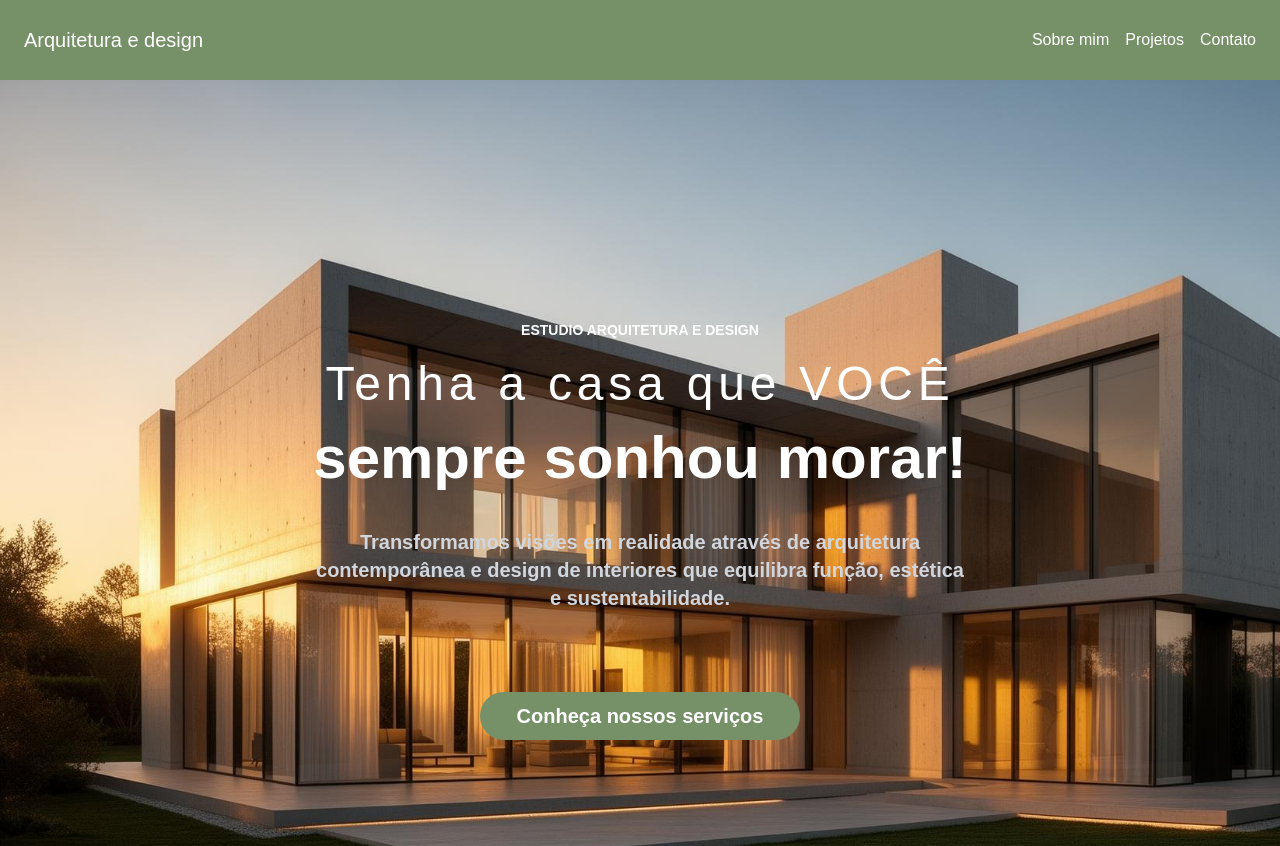
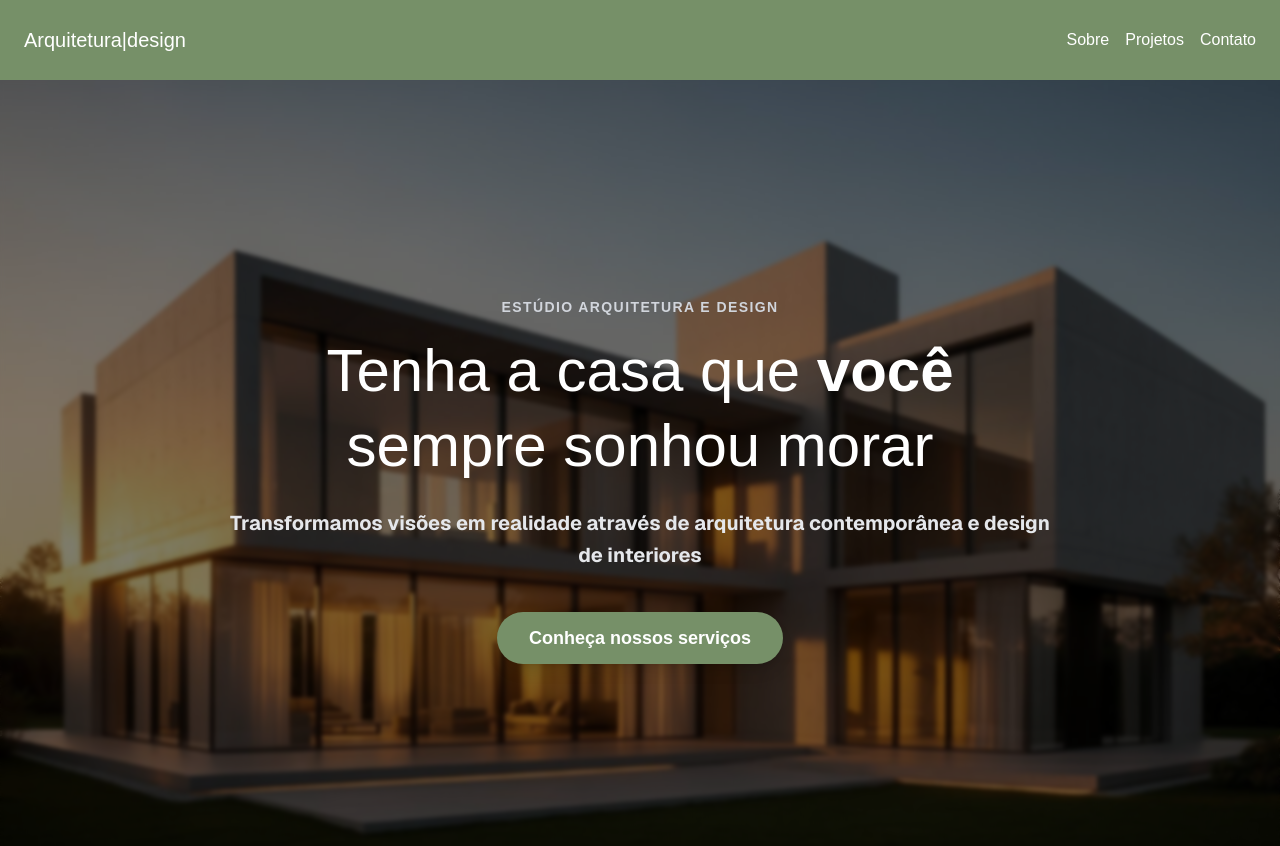
Before and after one commit to felipelima-Ti/portifolioVicc, a Next.js app: page / in a window 1280 px wide. Shown: the top 846 px of the page. Built offline with nearby package versions, Linux system fonts and the light colour scheme.

Commit message:
fix page padding

```diff
--- /dev/null
+++ b/src/app/hooks/typewriter.jsx
@@ -0,0 +1,34 @@
+"use client";
+import React, { useEffect, useState } from "react";
+
+export default function Typewriter({
+  text = "",
+  speed = 50,
+  className = ""
+}) {
+  //efeito fade nos textos
+  const [displayedText, setDisplayedText] = useState("");
+  //c
+  useEffect(() => {
+    let i = 0;
+    const interval = setInterval(() => {
+      setDisplayedText(text.slice(0, i));
+      i++;
+      if (i > text.length) clearInterval(interval);
+    }, speed);
+    return () => clearInterval(interval);
+  }, [text, speed]);
+
+  return (
+    <p
+      className={`font-sans
+        text-lg
+        leading-relaxed
+        break-words
+        ${className}
+      `}
+    >
+      {displayedText}
+    </p>
+  );
+}
--- a/src/app/page.jsx
+++ b/src/app/page.jsx
@@ -13,6 +13,8 @@ import {
   Trees,
   Ruler
 } from "lucide-react";
+import Typewriter from "./hooks/typewriter";
+import "./style.css";
 
 export default function Page() {
  // const handleChange = (e) => {
@@ -28,12 +30,12 @@ export default function Page() {
   };
 
   return (
-    <div className="min-h-screen">
+    <div className="m-0 p-0">
       {/* Header fixo único */}
       <header className="fixed top-0 left-0 w-full bg-[#769068] text-white h-20 z-50 flex items-center justify-between px-6">
-        <h1 className="text-xl">Arquitetura e design</h1>
+        <h1 className="text-xl">Arquitetura|design</h1>
         <nav className="flex gap-4">
-          <Link className="text-white" href="#sobre">Sobre mim</Link>
+          <Link className="text-white" href="#sobre">Sobre</Link>
           <Link className="text-white" href="#projects">Projetos</Link>
           <Link className="text-white" href="#contato">Contato</Link>
         </nav>
@@ -47,33 +49,43 @@ export default function Page() {
             transition={{ duration: 0.4 }}
             className="text-4xl md:text-6xl font-bold"
           >
+         <div className="relative w-full min-h-[100vh] flex items-center justify-center overflow-hidden">
+
+  {/* BACKGROUND */}
   <div
-              className="w-full h-[840px] bg-cover"
-              style={{
-                backgroundImage: "url('/coz.png')",
-                backgroundRepeat: "no-repeat",
-              }}
-            >
+    className="absolute inset-0 bg-cover bg-center"
+    style={{ backgroundImage: "url('/coz.png')" }}
+  />
 
-              <p className="text-sm text-white pt-60 mb-5">
-                ESTUDIO ARQUITETURA E DESIGN<br/>
+  {/* OVERLAY ESCURO */}
+  <div className="absolute inset-0 bg-black/50 backdrop-blur-[2px]" />
+
+  {/* CONTEÚDO */}
+  <div className="relative z-10 text-center px-6 max-w-4xl">
+
+    <p className="text-sm text-gray-300 mb-4 tracking-widest">
+      ESTÚDIO ARQUITETURA E DESIGN
     </p>
-              <p className="text-white font-light tracking-[0.1em] text-5xl mb-5">Tenha a casa que VOCÊ</p>
-              <b className="text-white">sempre sonhou morar!</b>
-              <p className="text-xl text-gray-300 mt-10">Transformamos visões em realidade através de arquitetura <br></br>contemporânea e design de interiores que equilibra função, estética<br></br> e sustentabilidade.</p>
 
-              <div className="flex items-center justify-center">
+    <h1 className="text-4xl sm:text-5xl md:text-6xl font-light text-white leading-tight">
+      Tenha a casa que <span className="font-semibold">você</span>
+      <br /> sempre sonhou morar
+    </h1>
+<Typewriter
+  text="Transformamos visões em realidade através de arquitetura contemporânea e design de interiores"
+  speed={50}
+  className="mt-6 text-gray-200 text-lg sm:text-xl"
+/>
     <button
       onClick={() => {
         const section = document.getElementById("services");
-                    if (section) {
-                      section.scrollIntoView({ behavior: "smooth" });
-                    }
+        section?.scrollIntoView({ behavior: "smooth" });
       }}
-                  className="w-80 h-12 mt-20 text-xl text-white bg-[#769068] rounded-full flex items-center justify-center"
+      className="mt-10 px-8 py-3 bg-[#769068] hover:bg-[#5f7554] transition rounded-full text-white text-lg shadow-lg"
     >
-                  <b>Conheça nossos serviços</b>
+      Conheça nossos serviços
     </button>
+
   </div>
 </div>
 
@@ -401,14 +413,14 @@ export default function Page() {
           </motion.div>
 
         </section>
-        <section id="contato" className="max-w-6xl mx-auto mt-12 px-4">
+        <section id="contato" className="max-w-6xl mx-auto mt-12 ">
           <hr className="mb-20 border-[#dafdc6] w-100 "></hr>
           <h2 className="text-3xl font-semibold text-gray-700 ml-5 "><b> Contato</b></h2>
           <p className="font-semibold mb-1 text-gray-700 ml-5">Entre em contato para transformar seus espaços!</p>
          <div className="flex gap-10 mt-1 text-3xl ml-20">
 </div>
 <div className="mb-40 bg-[] p-5 rounded-xl w-full">
-     <div className="flex m-5 mb-12">
+     <div className="flex mb-12">
             <a href="https://www.linkedin.com/in/vit%C3%B3ria-tenfen-25575622a/" className="text-blue-700 hover:underline">Linkedin
               <FaLinkedin size={24} className="text-blue-700" />
             </a><br></br>
--- /dev/null
+++ b/src/app/style.css
@@ -0,0 +1,4 @@
+body {
+  margin: 0;
+    padding: 0;
+}
```
Lines whose indentation alone changed are shown as unchanged.
